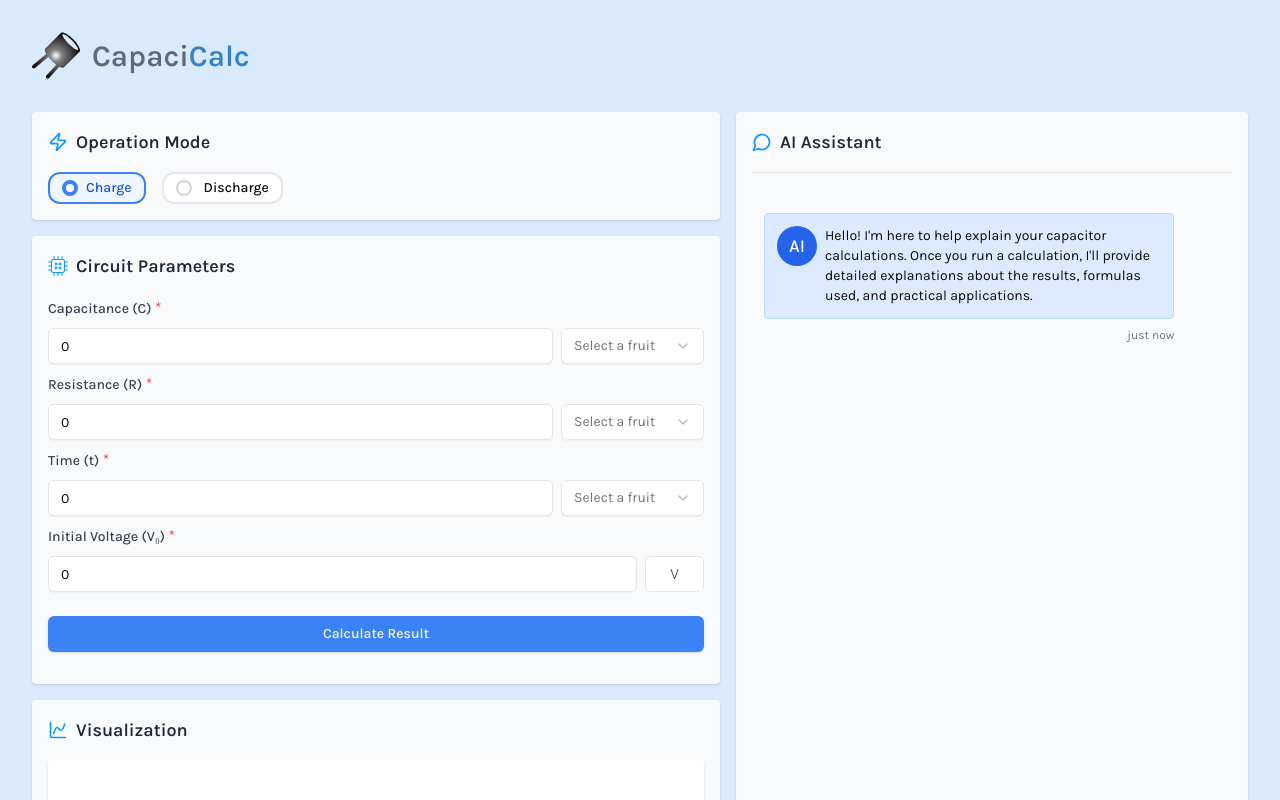
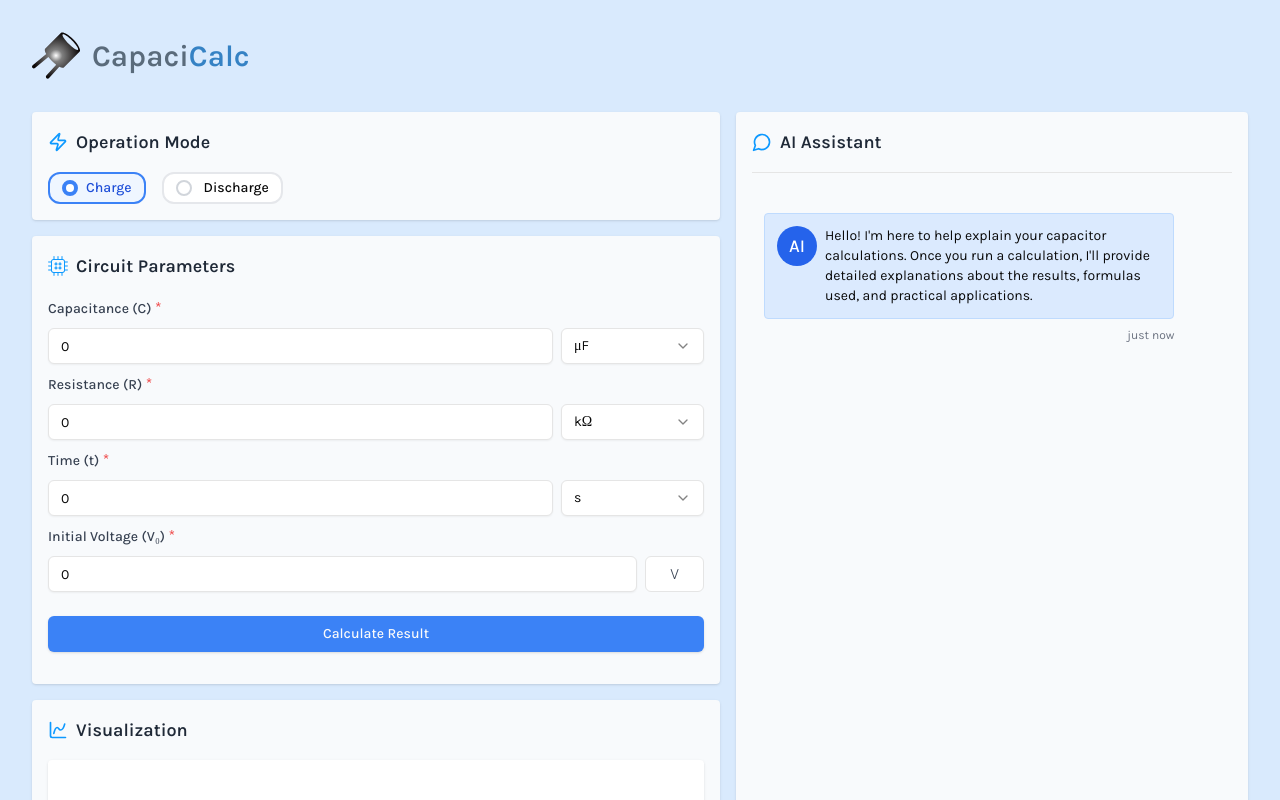
Before and after one commit to Nelman25/CapaciCalc, a React (Vite) app: page / in a window 1280 px wide. Shown: the top 800 px of the page. Built offline with nearby package versions, Linux system fonts and the light colour scheme; a web font is replaced by a local one.

Commit message:
refactor select component

```diff
--- a/src/components/SelectComponent.tsx
+++ b/src/components/SelectComponent.tsx
@@ -8,20 +8,35 @@ import {
   SelectValue,
 } from "@/components/ui/select";
 
-export function SelectComponent() {
+type SelectComponentProps<T extends string> = {
+  options: T[];
+  currentValue: number;
+  currentUnit: T;
+  setFn: (value: number, unit?: T) => void;
+};
+
+export function SelectComponent<T extends string>({
+  options,
+  currentValue,
+  currentUnit,
+  setFn,
+}: SelectComponentProps<T>) {
   return (
-    <Select>
+    <Select
+      onValueChange={(unit) => setFn(currentValue, unit as T)}
+      value={currentUnit}
+    >
       <SelectTrigger className="w-[180px] bg-white">
-        <SelectValue placeholder="Select a fruit" />
+        <SelectValue placeholder={options[0]} />
       </SelectTrigger>
       <SelectContent>
         <SelectGroup>
-          <SelectLabel>Fruits</SelectLabel>
-          <SelectItem value="apple">Apple</SelectItem>
-          <SelectItem value="banana">Banana</SelectItem>
-          <SelectItem value="blueberry">Blueberry</SelectItem>
-          <SelectItem value="grapes">Grapes</SelectItem>
-          <SelectItem value="pineapple">Pineapple</SelectItem>
+          <SelectLabel>Unit</SelectLabel>
+          {options.map((option) => (
+            <SelectItem key={option} value={option}>
+              {option}
+            </SelectItem>
+          ))}
         </SelectGroup>
       </SelectContent>
     </Select>
```
